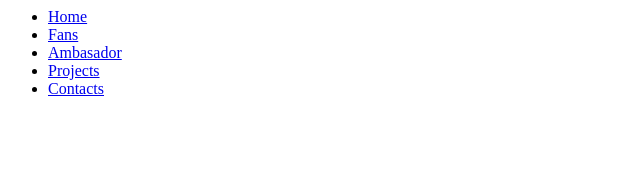
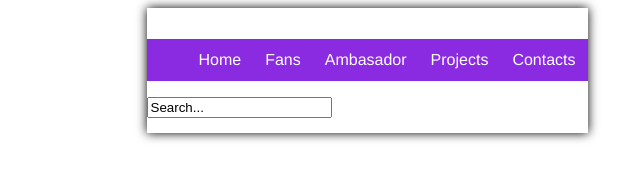
Before and after one commit to Zhumakadyrova/----------2, a plain HTML site: page index.html in a window 1280 px wide. Shown: the whole page, without its empty margins (0-640 px from the left). Drawn offline with Linux system fonts and the light colour scheme.

Commit message:
need addtional changes

```diff
--- a/index.html
+++ b/index.html
@@ -14,6 +14,7 @@
             <li><a href="#">Contacts</a></li>
           </ul>
         </nav>
+        <input class="search" type="search" value="Search...">
       </div>
     </div>
   </body>
--- a/style.css
+++ b/style.css
@@ -0,0 +1,40 @@
+*{box-sizing: border-box;}
+body{
+  font-family: 'Franklin Gothic Medium', 'Arial Narrow', Arial, sans-serif;
+}
+.container{
+  max-width: 987px;
+  margin: 0 auto;
+  display: flex;
+  justify-content: space-between;
+  align-items: center;
+}
+.navbar{
+padding: 15px 0;
+box-shadow: 0 0 10px;
+}
+nav ul a{
+  text-decoration: none;
+  color: white;
+  display: block;
+  padding: 10px;
+  border: 2px solid blueviolet;
+  border-radius: 8px;
+
+}
+nav ul{
+  list-style-type:none;
+  display: flex;
+  justify-content: flex-start;
+  background-color: blueviolet;
+
+}
+nav a:hover{
+  background-color: bisque;
+  color: rgb(134, 21, 21);
+  border: 2px solid black;
+}
+nav a:active{
+  box-shadow: 0 0 5px black;
+  cursor: alias;
+}
```
